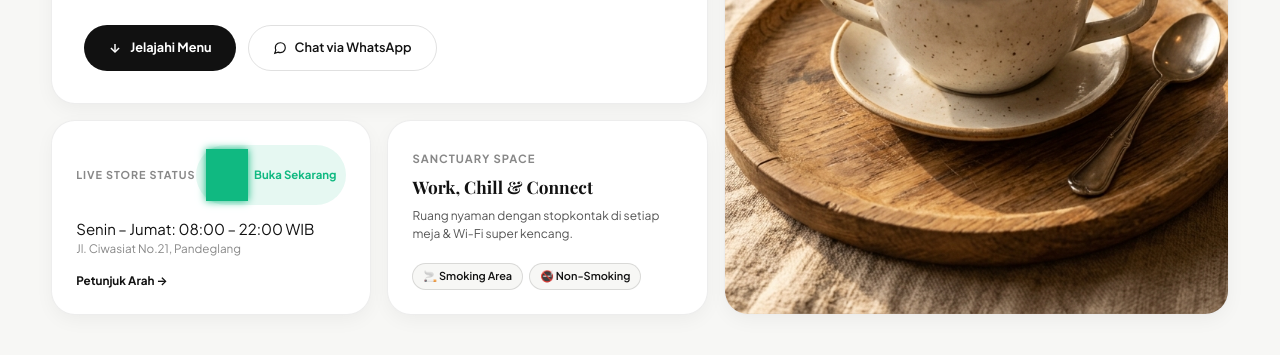
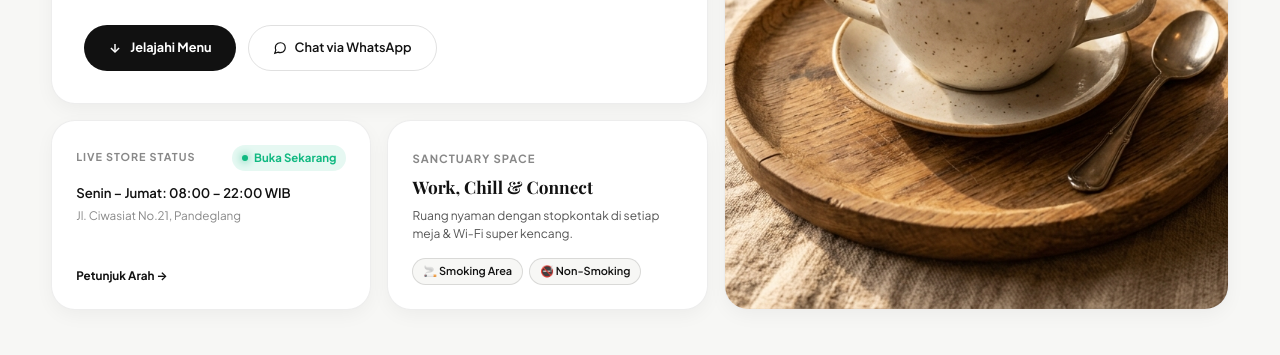
Before and after one commit to tareqq23/bitts-coffee, a plain HTML site: page index.html in a window 1280 px wide. Shown: the part 445-800 px from the top of the page. Drawn offline with nearby package versions, Linux system fonts and the light colour scheme; a script that the page names is missing; a web font is replaced by a local one.

```diff
--- a/css/style.css
+++ b/css/style.css
@@ -486,13 +486,15 @@
 .pulse-dot {
   width: 6px;
   height: 6px;
-  width: 42px;
-  height: 52px;
   background: currentColor;
+  border-radius: 50%;
   box-shadow: 0 0 8px currentColor;
   flex: 0 0 auto;
 }
-  width: 100%;
+
+.live-indicator #liveStatusText {
+  white-space: nowrap;
+}
 .store-hours-text {
   font-size: 0.88rem;
   font-weight: 600;
```
